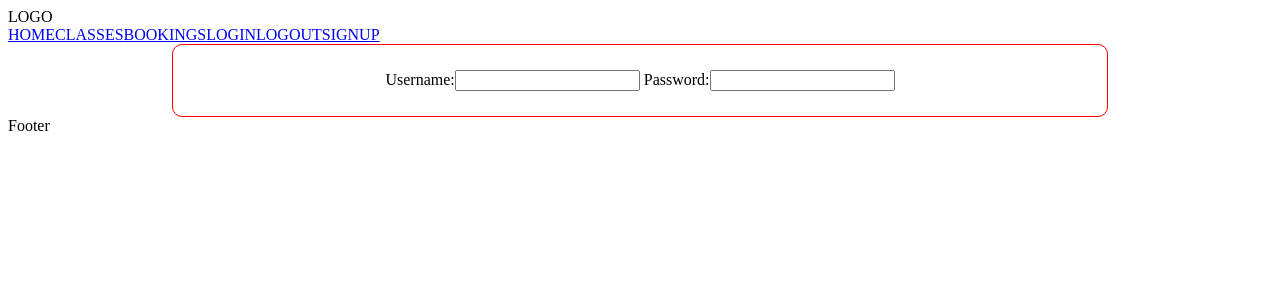
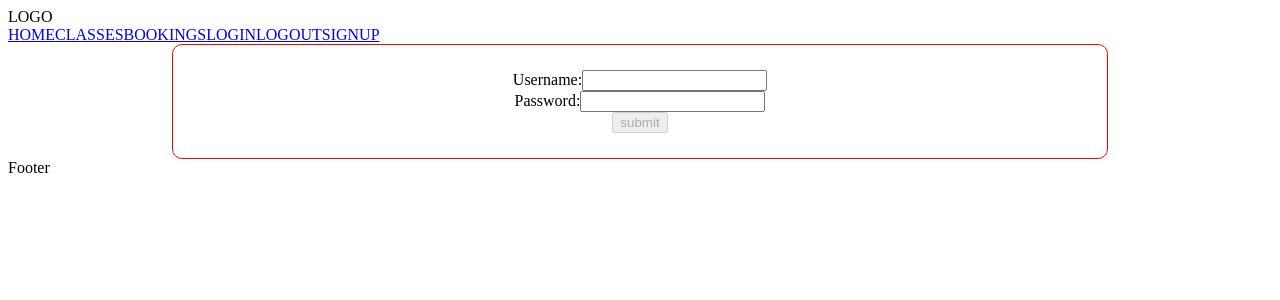
Before and after one commit to bw-anywherefitness-happyfuntime/front-end, a React (Create React App) app in the folder anywhere-fitness-4/: page /login in a window 1280 px wide. Shown: the top 300 px of the page. Built offline with nearby package versions, Linux system fonts and the light colour scheme.

Commit message:
connecting up login more

```diff
--- a/anywhere-fitness-4/src/App.js
+++ b/anywhere-fitness-4/src/App.js
@@ -16,16 +16,34 @@ const initialLoginValues = {
   username: "",
   password: "",
 }
+const initialLoginErrors = {
+  username: "",
+  password: "",
+}
+const loginDisabled = true;
 
 function App() {
   //LOGIN FORM STATE
   const [loginValues, setLoginValues] = useState(initialLoginValues)
+  const [loginErrors, setLoginErrors] = useState(initialLoginErrors)
 
   //LOGIN FORM EVENT HANDLERS
   const inputChange = (name, value) => {
     console.log('login input change: ', name, value); //PLACEHOLDER
     // validate(name, value);
     setLoginValues({...loginValues, [name]:value});
+  }
+  const loginSubmit = () => {
+    console.log("form submit"); //PLACEHOLDER
+    // const newUser = { //NEED TO CHANGE THESE KEYS TO MATCH API????
+    //   first_name: formValues.first_name.trim(), //TRIM ERRORING OUT HERE
+    //   last_name: formValues.last_name.trim(),
+    //   email: formValues.email.trim(),
+    //   pwd: formValues.pwd.trim(),
+    //   tos: formValues.tos,
+    // }
+    // // console.log(newUser);
+    // postNewUser(newUser);
   }
 
   return (
@@ -44,6 +62,9 @@ function App() {
             <Login
               values={loginValues}
               change={inputChange}
+              disabled={loginDisabled}
+              submit={loginSubmit}
+              errors={loginErrors}
               />
           </Route>
           <Route path='/logout'>
--- a/anywhere-fitness-4/src/components/Login.js
+++ b/anywhere-fitness-4/src/components/Login.js
@@ -41,6 +41,9 @@ export default function Login(props) {
                         type="password"
                     />
                 </label>
+                <div className="form-group submit">
+                    <button id='submitBtn' disabled={disabled}>submit</button>
+                </div>
             </form>
         </div>
     )
--- a/anywhere-fitness-4/src/components/styles/Login.css
+++ b/anywhere-fitness-4/src/components/styles/Login.css
@@ -1,4 +1,4 @@
-div.login {
+form {
     border: 1px solid red;
     width: 70%;
     margin: auto;
```
